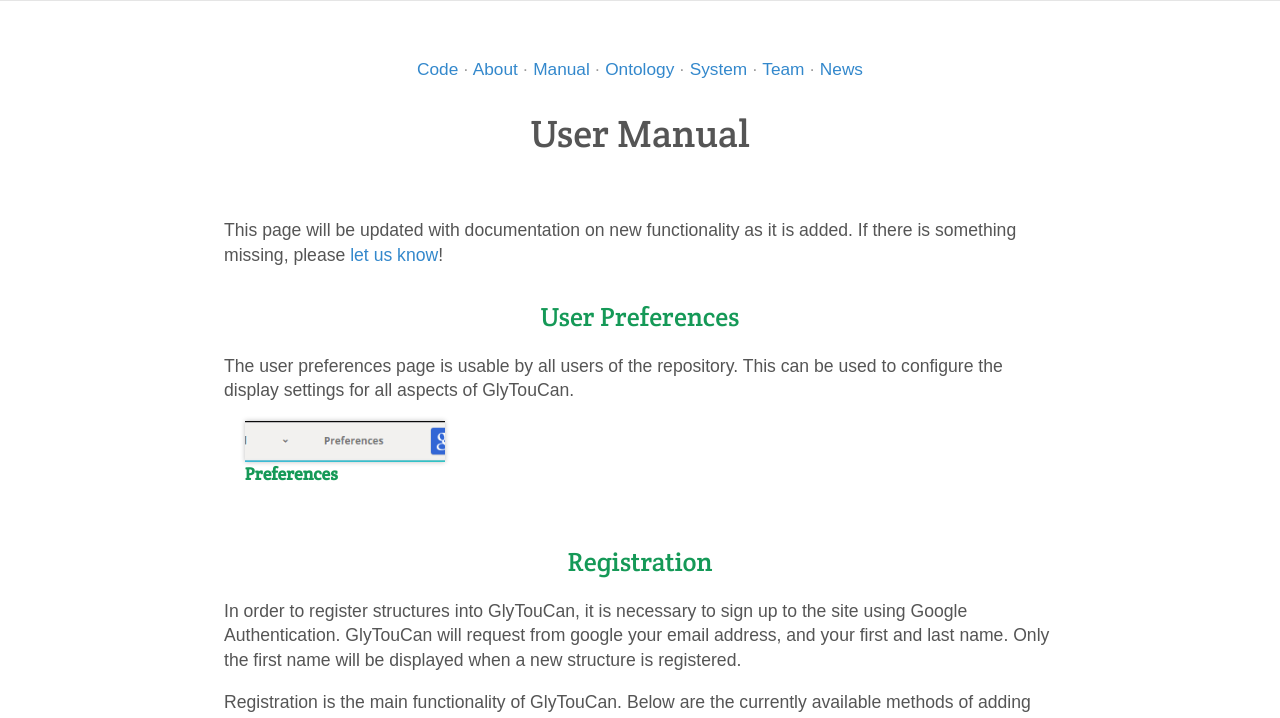
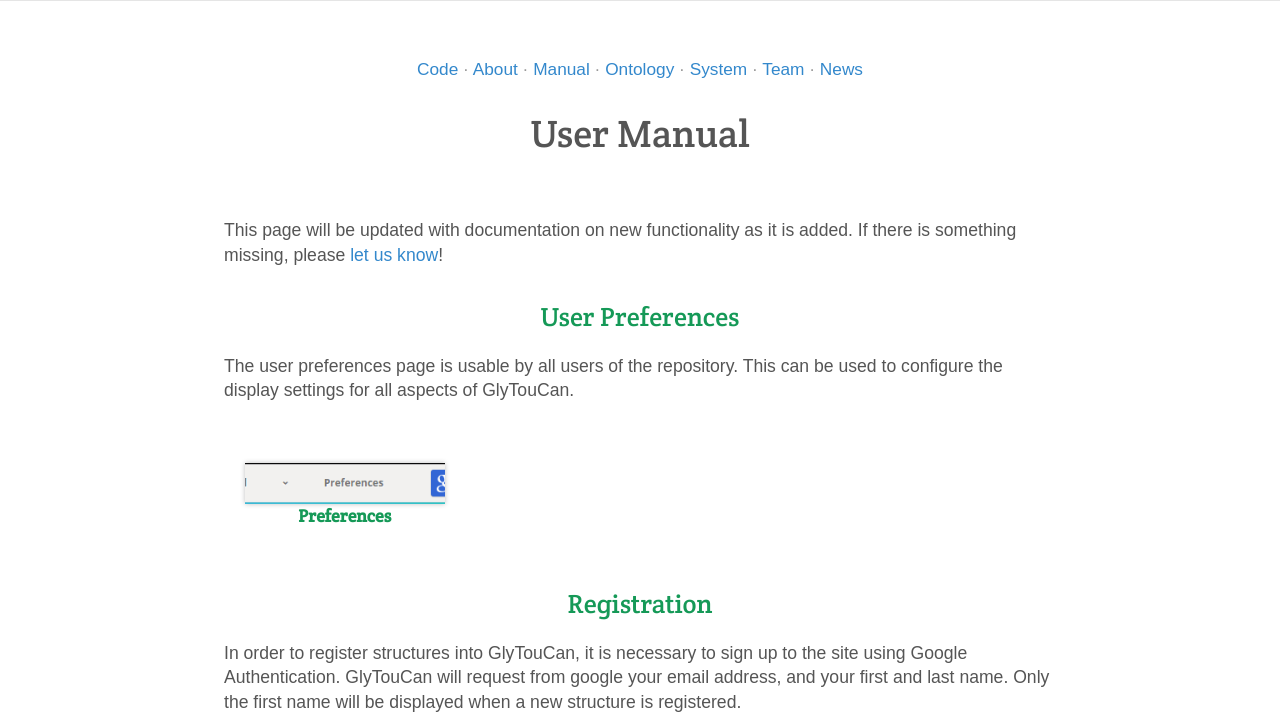
Before and after one commit to glytoucan/glytoucan, a Jekyll site: the page built from manual/index.md, in a window 1280 px wide. Shown: the top 718 px of the page. Built offline with Jekyll 4.4.1, drawn with Linux system fonts in a browser that asks for light colours; nearby versions of some CDN libraries.

Commit message:
Update index.md
spacing, centering text under image links

```diff
--- a/manual/index.md
+++ b/manual/index.md
@@ -9,11 +9,13 @@
 -----------------------------------------
 The user preferences page is usable by all users of the repository.  This can be used to configure the display settings for all aspects of GlyTouCan.
 
+<br>
+
 <ul class="lesson-images">
   <li>
     <a href="../manual/preferences">
       <img src="../images/manual/preferences.png">
-      <h3>Preferences</h3>
+      <h3 style="text-align: center;">Preferences</h3>
     </a>
   </li>
 </ul>
@@ -26,29 +28,31 @@
 
 Registration is the main functionality of GlyTouCan.  Below are the currently available methods of adding glycan sequences, as well as what happens behind the scenes when they are registered.  Other methods of registration are currently being investigated, [your input](mailto: support@glytoucan.org) would be of great help!
 
+<br>
+
 <ul class="lesson-images">
   <li>
     <a href="../manual/registration-graphical">
       <img src="../images/manual/registration-graphical.png">
-      <h3>Graphic Input</h3>
+      <h3 style="text-align: center;">Graphic Input</h3>
     </a>
   </li>
   <li>
     <a href="../manual/registration-text">
       <img src="../images/manual/registration-text.png">
-      <h3>Text Input</h3>
+      <h3 style="text-align: center;">Text Input</h3>
     </a>
   </li>
   <li>
     <a href="../manual/registration-upload">
       <img src="../images/manual/registration-upload.png">
-      <h3>File Upload</h3>
+      <h3 style="text-align: center;">File Upload</h3>
     </a>
   </li>
   <li>
     <a href="../manual/registration-result">
       <img src="../images/manual/registration-result.png">
-      <h3>Registration Results</h3>
+      <h3 style="text-align: center;">Registration Results</h3>
     </a>
   </li>
 </ul>
@@ -58,29 +62,31 @@
 
 The search functionality displays the wealth of information that was gathered from the currently available data in the public Glycan databases.  This functionality will constantly be improved and expanded to include data requested by the users.
 
+<br>
+
 <ul class="lesson-images">
   <li>
     <a href="../manual/search-graphical">
       <img src="../images/manual/search-graphical.png">
-      <h3>Graphic Input</h3>
+      <h3 style="text-align: center;">Graphic Input</h3>
     </a>
   </li>
   <li>
     <a href="../manual/search-text">
       <img src="../images/manual/search-text.png">
-      <h3>Text Input</h3>
+      <h3 style="text-align: center;">Text Input</h3>
     </a>
   </li>
   <li>
     <a href="../manual/search-motif">
       <img src="../images/manual/search-motif.png">
-      <h3>By Motif</h3>
+      <h3 style="text-align: center;">By Motif</h3>
     </a>
   </li>
   <li>
     <a href="../manual/search-id">
       <img src="../images/manual/search-id.png">
-      <h3>By ID</h3>
+      <h3 style="text-align: center;">By ID</h3>
     </a>
   </li>
 </ul>
@@ -90,17 +96,19 @@
 
 The View All functionality provides a quick way to browse all of the specific data type.  All data in the glycan repository can be analyzed from these interfaces.
 
+<br>
+
 <ul class="lesson-images">
   <li>
     <a href="../manual/browse-motif">
       <img src="../images/manual/browse-motif.png">
-      <h3>View all Motifs</h3>
+      <h3 style="text-align: center;">View all Motifs</h3>
     </a>
   </li>
   <li>
     <a href="../manual/browse-glycan">
       <img src="../images/manual/browse-glycan.png">
-      <h3>View all Glycans</h3>
+      <h3 style="text-align: center;">View all Glycans</h3>
     </a>
   </li>
 </ul>
```
